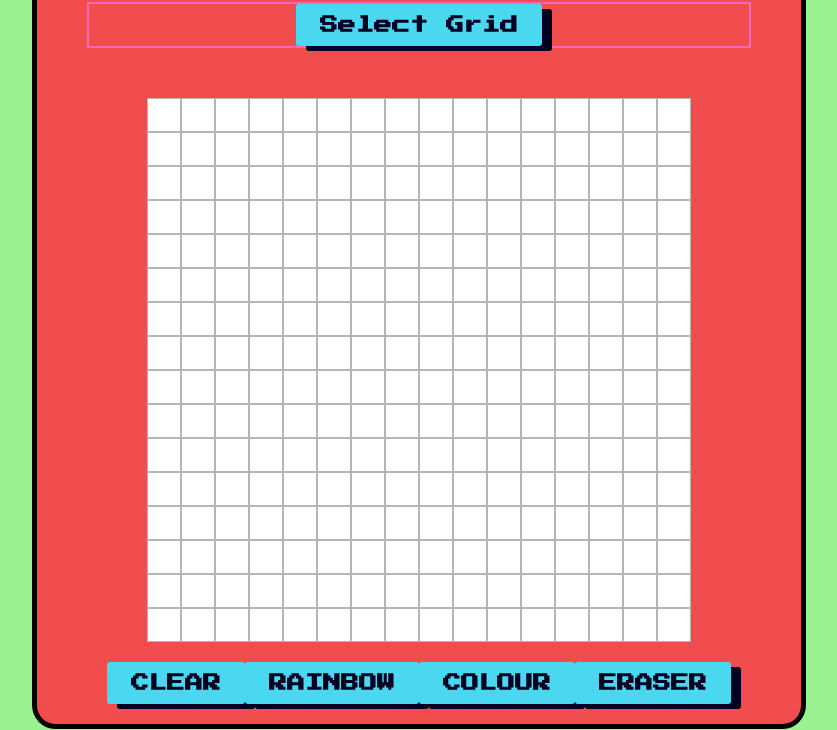
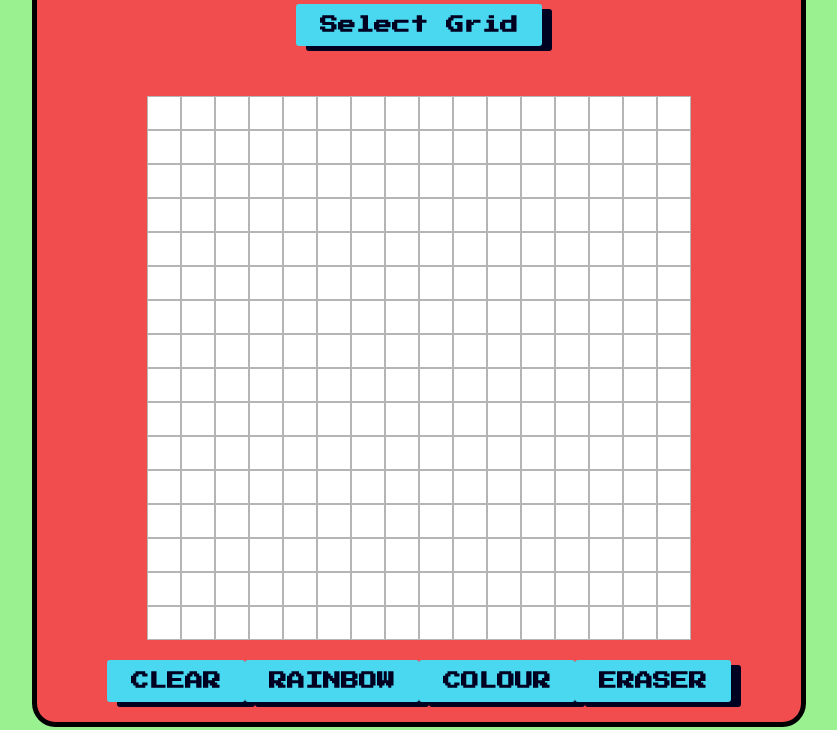
Before and after one commit to h4m24-a/etch-a-sketch, a plain HTML site: page index.html in a window 1280 px wide. Shown: the part 70-800 px from the top of the page, without its empty margins (221-1058 px from the left). Drawn offline with Linux system fonts and the light colour scheme.

Commit message:
removed border on selectGrid container

```diff
--- a/style.css
+++ b/style.css
@@ -67,9 +67,8 @@ body {
 .selectGridContainer {
   display: flex;
   align-items: center;
-  justify-content: space-evenly;
+  justify-content: center;
   margin-top: 20px;
-  border: 2px solid hotpink;
 }
 
 .buttonStyle {
```
